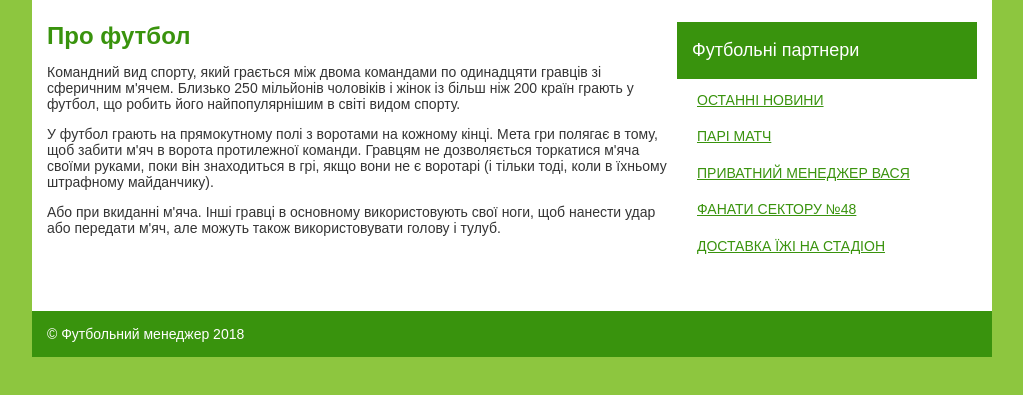
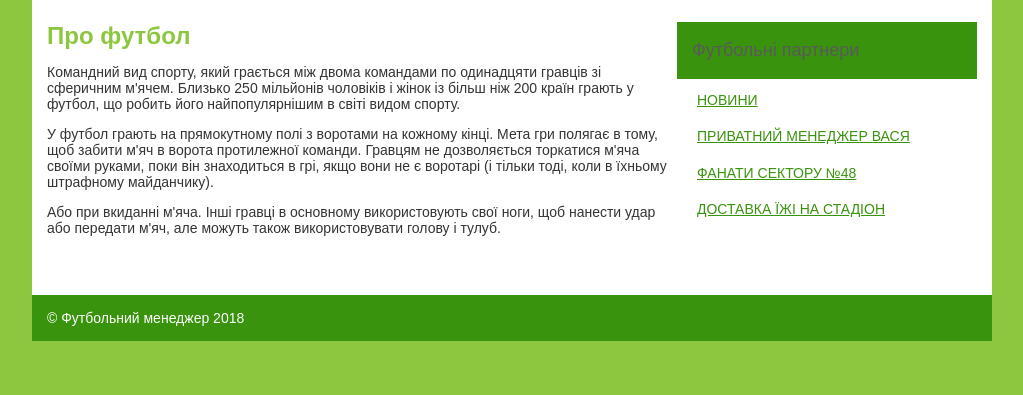
Before and after one commit to mango0218/Football, a plain HTML site: page index.html in a window 1280 px wide. Shown: the part 177-572 px from the top of the page, without its empty margins (128-1151 px from the left). Drawn offline with Linux system fonts and the light colour scheme.

Commit message:
new changes

```diff
--- a/css/styles.css
+++ b/css/styles.css
@@ -66,7 +66,7 @@ ul {
 }
 
 .article h1 {
-    color: #39930d;
+    color: #8dc63f;
     font-size: 24px;
 }
 
@@ -81,7 +81,7 @@ ul {
 }
 
 .aside p {
-    color: #ffffff;
+    color: #5a5a5a;
     background-color: #39930d;
     font-size: 18px;
     line-height: 1.5em;
--- a/index.html
+++ b/index.html
@@ -47,8 +47,7 @@
                 <nav>
                     <p class="title_menu">Футбольні партнери</p>
                     <ul>
-                        <li><a href="#">останні новини</a></li>
-                        <li><a href="#">Парі матч</a></li>
+                        <li><a href="#">новини</a></li>
                         <li><a href="#">приватний менеджер Вася</a></li>
                         <li><a href="#">фанати сектору №48</a></li>
                         <li><a href="#">доставка їжі на стадіон</a></li>
```
